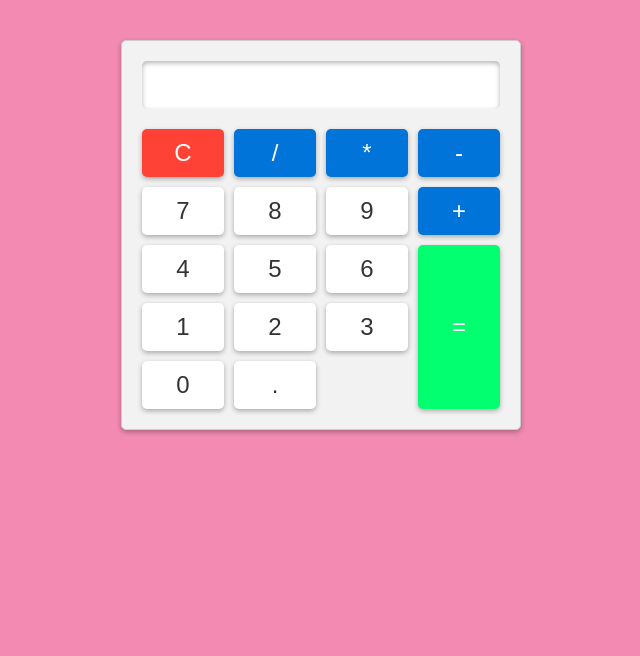
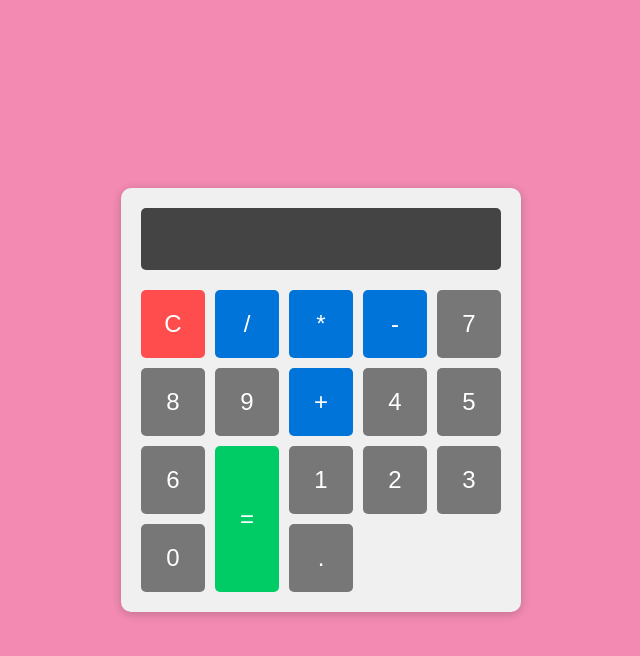
Before and after one commit to ebi2kh/react_simpleCalculator, a React (Create React App) app: page / in a window 1280 px wide. Shown: the top 656 px of the page, without its empty margins (319-959 px from the left). Built offline with nearby package versions, Linux system fonts and the light colour scheme.

Commit message:
try to add theme

```diff
--- a/src/App.css
+++ b/src/App.css
@@ -1,67 +1,89 @@
 * {
   box-sizing: border-box;
   margin: 0;
+  padding: 0;
+}
+
+body {
+  font-family: Arial, sans-serif;
+  display: flex;
+  justify-content: center;
+  align-items: center;
+  height: 100vh;
 }
 
 .calculator {
-    background-color: #f2f2f2;
+  max-width: 400px;
+  border-radius: 10px;
+  box-shadow: 0 2px 10px rgba(0, 0, 0, 0.2);
   padding: 20px;
-    max-width: 400px;
-    margin: 0 auto;
-    border: solid 1px #ccc;
-    box-shadow: 0 2px 5px rgba(0, 0, 0, 0.3);
-    border-radius: 5px;
-    margin-top: 40px;
+}
+
+.theme-selector {
+  margin-bottom: 10px;
 }
 
 #result {
   width: 100%;
   padding: 10px;
-    font-size: 24px;
+  font-size: 36px;
+  color: #fff;
+  background-color: #444;
   border: none;
-    box-shadow: 0 2px 5px rgba(0, 0, 0, 0.3) inset;
   border-radius: 5px;
+  text-align: right;
+  margin-bottom: 20px;
 }
 
 .buttons {
   display: grid;
-    grid-template-columns: repeat(4, 1fr);
+  grid-template-columns: repeat(5, 1fr);
   grid-gap: 10px;
-    margin-top: 20px;
+}
+
+.button-row {
+  display: flex;
+  justify-content: space-between;
+
 }
 
 button {
-    padding: 10px;
+  padding: 20px;
   font-size: 24px;
+  color: #fff;
+  background-color: #555;
   border: none;
-    box-shadow: 0 2px 5px rgba(0, 0, 0, 0.3);
   border-radius: 5px;
   cursor: pointer;
-    transition: background-color 0.3s ease;
+  transition: background-color 0.2s ease;
 }
 
 button:hover {
-    background-color: #ddd;
+  background-color: #666;
 }
 
 .clear {
-    background-color: #ff4136;
-    color: #fff;
+  background-color: #ff4c4c;
 }
 
 .number,
 .decimal {
-    background-color: #fff;
-    color: #333;
+  background-color: #777;
 }
 
 .operator {
   background-color: #0074d9;
-    color: #fff;
 }
 
 .equals {
-    background-color: #01ff70;
-    grid-row: span 3;
-    color: #fff;
+  background-color: #00cc66;
+  grid-row: span 2;
 }
+
+/* .calculator.purple button {
+  background-color: #6c5ce7;
+}
+
+.calculator.green button {
+  background-color: #00b894;
+} */
--- a/src/App.js
+++ b/src/App.js
@@ -1,8 +1,27 @@
 import React, { useState } from 'react'
 import './App.css'
 
+const themes = {
+  default: {
+    backgroundColor: '#f0f0f0',
+    buttonBgColor: '#e0e0e0',
+    buttonTextColor: '#333',
+  },
+  purple: {
+    backgroundColor: '#6c5ce7',
+    buttonBgColor: '#4b39a5',
+    buttonTextColor: '#fff',
+  },
+  green: {
+    backgroundColor: '#00b894',
+    buttonBgColor: '#009e74',
+    buttonTextColor: '#fff',
+  },
+}
+
 function App() {
   const [inputValue, setInputValue] = useState('')
+  const [selectedTheme, setSelectedTheme] = useState('default')
 
   const handleButtonClick = (buttonValue) => {
     if (buttonValue === 'C') {
@@ -30,8 +49,25 @@ function App() {
     setInputValue(inputValue + buttonValue)
   }
 
+  const themeStyles = themes[selectedTheme]
+
   return (
-    <div className='calculator'>
+    <div
+      className='calculator'
+      style={{ backgroundColor: themeStyles.backgroundColor }}
+    >
+      {/* <div className='theme-selector'> */}
+      {/* <label htmlFor='themeSelect'>Choose a Theme:</label>
+      <select
+        id='themeSelect'
+        value={selectedTheme}
+        onChange={(e) => setSelectedTheme(e.target.value)}
+      >
+        <option value='default'>Default</option>
+        <option value='purple'>Purple</option>
+        <option value='green'>Green</option>
+      </select> */}
+      {/* </div> */}
       <input type='text' id='result' value={inputValue} readOnly />
       <div className='buttons'>
         <button onClick={() => handleButtonClick('C')} className='clear'>
```
Lines whose indentation alone changed are shown as unchanged.
